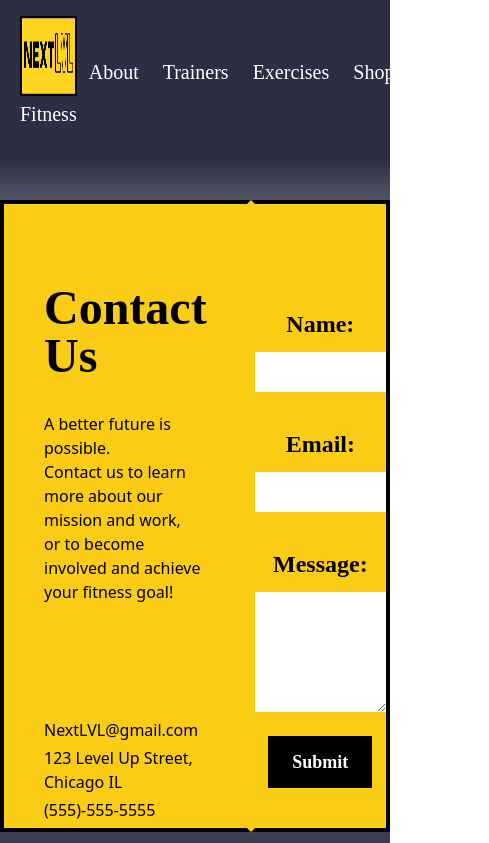
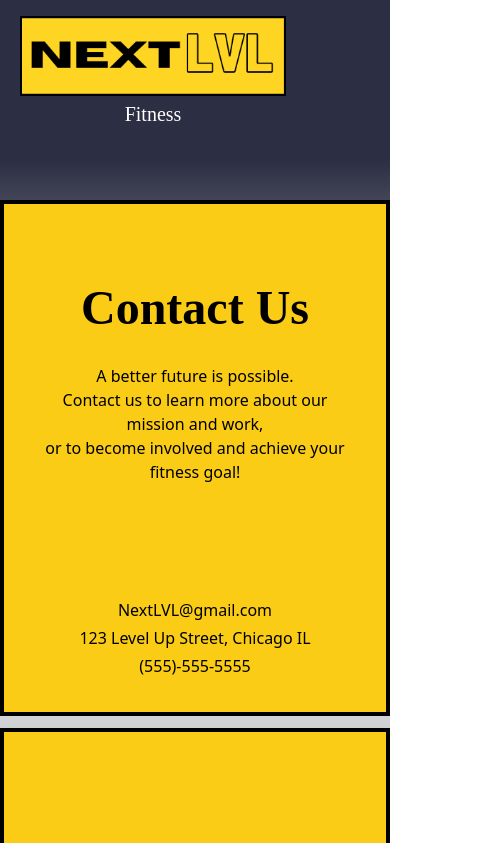
Before and after one commit to amerkulovic/NextLVL, a React (Create React App) app in the folder client/: page /contact in a window 390 px wide. Shown: the top 843 px of the page, 489 px wide, since content can reach past the window. Built offline with nearby package versions, Linux system fonts and the light colour scheme; a web font is replaced by a local one.

Commit message:
handled mobile view on all pages

```diff
--- a/client/src/components/NavComponents/NavContainer.js
+++ b/client/src/components/NavComponents/NavContainer.js
@@ -2,7 +2,7 @@ import NavLinks from "./NavLinks";
 
 const NavContainer = () => {
   return (
-    <div className="mr-5">
+    <div className="mr-5 max-sm:hidden">
       <NavLinks />
     </div>
   );
--- a/client/src/components/UI/TrainerInfo.js
+++ b/client/src/components/UI/TrainerInfo.js
@@ -1,8 +1,8 @@
 const TrainerInfo = (props) => {
   return (
-    <div className="flex flex-row justify-center">
-      <img src={props.image} className="border-2 border-yellow-400 mr-5 w-4/12" style={{ height: "700px" }} />
-      <section className="flex flex-col text-center bg-white w-7/12 border-2 border-yellow-400 opacity-80">
+    <div className="flex flex-row max-md:flex-col max-md:items-center justify-center">
+      <img src={props.image} className="border-2 border-yellow-400 mr-5 w-4/12 max-lg:hidden" style={{ height: "700px" }} />
+      <section className="flex flex-col text-center bg-white w-7/12 max-lg:w-11/12 border-2 border-yellow-400 opacity-80">
         <div className="mx-10 pt-10">
           <h1 className="text-5xl font-bold" style={{ fontFamily: "Bruno Ace SC" }}>
             {props.name}
--- a/client/src/pages/Contact.js
+++ b/client/src/pages/Contact.js
@@ -2,20 +2,20 @@ import { useState } from "react";
 
 const Contact = () => {
   const [nameInput, setNameInput] = useState("");
-  const [nameStyling, setNameStyling] = useState("w-1/2 max-sm:w-full h-10");
+  const [nameStyling, setNameStyling] = useState("w-1/2 max-sm:w-10/12 h-10");
   const [emailInput, setEmailInput] = useState("");
-  const [emailStyling, setEmailStyling] = useState("w-1/2 max-sm:w-full h-10");
+  const [emailStyling, setEmailStyling] = useState("w-1/2 max-sm:w-10/12 h-10");
 
   const nameInputHandler = (event) => {
     if (nameInput.trim().length > 0) {
-      setNameStyling("w-1/2 max-sm:w-full h-10");
+      setNameStyling("w-1/2 max-sm:w-10/12 h-10");
     }
     setNameInput(event.target.value);
   };
 
   const emailInputHandler = (event) => {
     if (emailInput.trim().length > 0) {
-      setEmailStyling("w-1/2 max-sm:w-full h-10");
+      setEmailStyling("w-1/2 max-sm:w-10/12 h-10");
     }
     setEmailInput(event.target.value);
   };
@@ -24,22 +24,22 @@ const Contact = () => {
     event.preventDefault();
 
     if (nameInput === "") {
-      setNameStyling("w-1/2 max-sm:w-full border border-red-600 bg-red-200 h-10");
+      setNameStyling("w-1/2 max-sm:w-10/12 border border-red-600 bg-red-200 h-10");
     } else {
-      setNameStyling("w-1/2 max-sm:w-full h-10");
+      setNameStyling("w-1/2 max-sm:w-10/12 h-10");
     }
     if (emailInput === "") {
-      setEmailStyling("w-1/2 max-sm:w-full border border-red-600 bg-red-200 h-10");
+      setEmailStyling("w-1/2 max-sm:w-10/12 border border-red-600 bg-red-200 h-10");
     } else {
-      setEmailStyling("w-1/2 max-sm:w-full h-10");
+      setEmailStyling("w-1/2 max-sm:w-10/12 h-10");
     }
   };
   return (
     <>
       <div className="pt-40 bg-[#2C2E43]" />
       <section className="bg-gradient-to-b from-[#2C2E43] from-7% via-white via-30% to-[#2C2E43] to-98%  py-10">
-        <div className="flex flex-row justify-center">
-          <div className="bg-yellow-400 flex flex-col px-10 border-4 border-y-black border-l-black border-r-yellow-400">
+        <div className="flex flex-row max-md:flex-col justify-center">
+          <div className="bg-yellow-400 flex flex-col px-10 border-4 border-y-black border-l-black border-r-yellow-400 max-md:border-r-black max-md:mb-3 max-md:text-center">
             <h1 className="text-5xl mt-20 font-bold" style={{ fontFamily: "Bruno Ace SC" }}>
               Contact Us
             </h1>
@@ -48,13 +48,13 @@ const Contact = () => {
               <br /> Contact us to learn more about our mission and work,
               <br /> or to become involved and achieve your fitness goal!
             </p>
-            <ul className="pt-20 font-light">
+            <ul className="pt-20 font-light max-md:pb-8">
               <li className="py-0.5">NextLVL@gmail.com</li>
               <li className="py-0.5">123 Level Up Street, Chicago IL</li>
               <li className="py-0.5">(555)-555-5555</li>
             </ul>
           </div>
-          <form className="bg-yellow-400 text-center pt-20 pb-10 w-1/2 max-sm:w-full max-lg:w-3/4 border-4 border-y-black border-r-black border-l-yellow-400">
+          <form className="bg-yellow-400 text-center pt-20 pb-10 w-1/2 max-sm:w-full max-lg:w-3/4 border-4 border-y-black border-r-black border-l-yellow-400 max-md:border-l-black max-md:w-full">
             <div className="py-3 flex flex-col justify-center items-center">
               <label className="text-black m-3 font-bold text-2xl" style={{ fontFamily: "Bruno Ace SC" }}>
                 Name:
@@ -71,7 +71,7 @@ const Contact = () => {
               <label className="text-black m-3 font-bold text-2xl" style={{ fontFamily: "Bruno Ace SC" }}>
                 Message:
               </label>
-              <textarea className="w-1/2 max-sm:w-full" rows="5" name="message"></textarea>
+              <textarea className="w-1/2 max-sm:w-10/12" rows="5" name="message"></textarea>
             </div>
             <button onClick={submitHandler} className="bg-black text-white px-6 py-3 text-lg mt-3 font-bold" style={{ fontFamily: "Bruno Ace SC" }}>
               Submit
```
